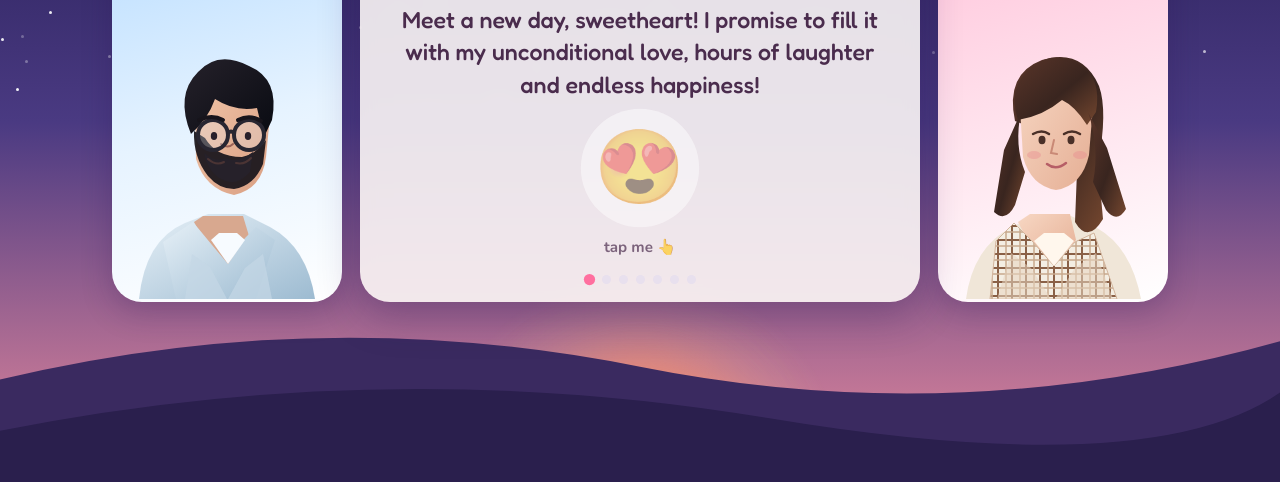
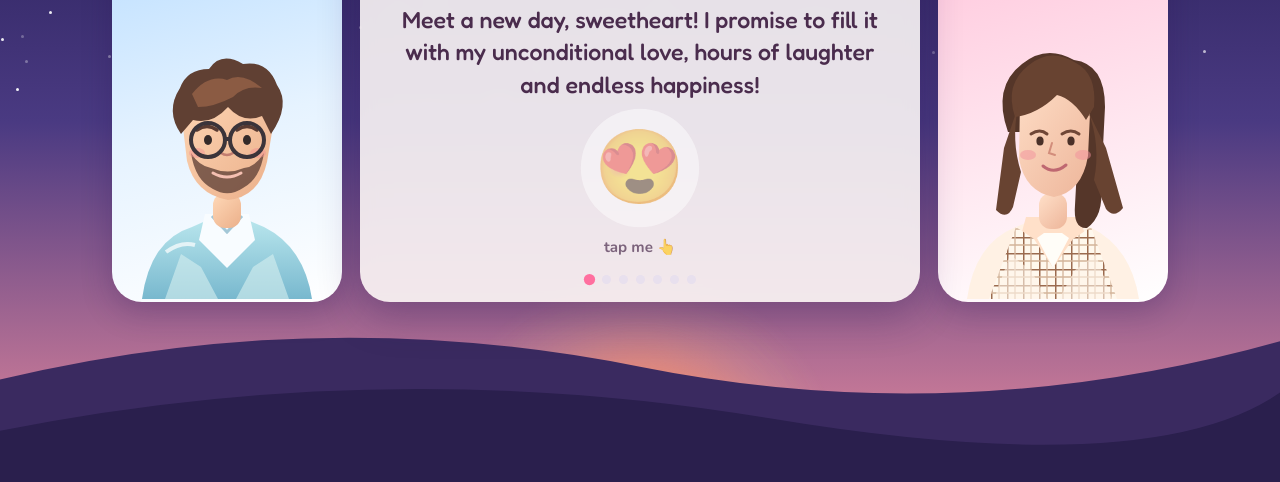
Before and after one commit to PouyaBasi/good-morning-myLove, a plain HTML site: page index.html in a window 1280 px wide. Shown: the part 318-800 px from the top of the page. Drawn offline with nearby package versions, Linux system fonts and the light colour scheme.

Commit message:
Replace avatars and update final message display

```diff
--- a/index.html
+++ b/index.html
@@ -85,8 +85,9 @@ textarea.shake,.shake{animation:shk .4s}
 .me.wrong{background:#9a8fb0;animation:shk .4s 2}
 .me.big{font-size:2.6rem;letter-spacing:4px;transform:rotate(-3deg)}
 .status{min-height:3em;font-size:1rem;opacity:.85}
-.final{text-align:left;font:500 1.04rem/1.6 'Fredoka',sans-serif;display:flex;flex-direction:column;gap:10px}
-.final p{margin:0;opacity:0;animation:pin 1s forwards}
+.final-message{width:100%;max-height:62vh;overflow-y:auto;text-align:center;font:500 1.02rem/1.7 'Nunito','Segoe UI',sans-serif;color:var(--plum);white-space:normal;overflow-wrap:anywhere;padding:4px 8px}
+.final-message p{margin:0;opacity:1;animation:none}
+@media(max-width:860px){.final-message{max-height:55vh;font-size:.96rem;line-height:1.6}}
 .fx{position:fixed;z-index:60;pointer-events:none;font-size:var(--s,22px);animation:up 1.6s ease-out forwards}
 @keyframes up{0%{opacity:0;transform:scale(.6)}15%{opacity:1}100%{opacity:0;transform:translate(var(--dx),-130px) scale(1.2) rotate(var(--r))}}
 @media(max-width:860px){.stage{grid-template-columns:1fr 1fr;grid-template-areas:"b g" "c c";gap:12px;padding-top:84px}.boy{grid-area:b;height:200px}.girl{grid-area:g;height:200px}.card{grid-area:c}.avatar{max-width:165px}h2{font-size:1.35rem}.love{font-size:1.25rem}}
@@ -102,54 +103,50 @@ textarea.shake,.shake{animation:shk .4s}
 <svg id="link" aria-hidden="true"><path id="lp"/></svg>
 
 <section class="side boy">
-<svg class="avatar" viewBox="0 0 220 270" role="img" aria-label="Illustrated man with round glasses, dark beard and a light blue shirt">
-  <defs>
-    <linearGradient id="boyShirt" x1="0" y1="0" x2="1" y2="1"><stop offset="0" stop-color="#e6f0f7"/><stop offset="1" stop-color="#9dbbd1"/></linearGradient>
-    <linearGradient id="boySkin" x1="0" y1="0" x2="1" y2="1"><stop stop-color="#f1c6a9"/><stop offset="1" stop-color="#d99e82"/></linearGradient>
-    <linearGradient id="boyHair" x1="0" y1="0" x2="1" y2="1"><stop stop-color="#25212a"/><stop offset="1" stop-color="#090b12"/></linearGradient>
-  </defs>
-  <path d="M22 270Q28 211 68 194L91 185H127L153 198Q190 218 198 270Z" fill="url(#boyShirt)"/>
-  <path d="M77 193L91 220L111 236L132 207L126 187H86Z" fill="#d8a88f"/>
-  <path d="M76 193L95 216L111 235L128 209L139 198L158 211L139 270H59L46 213Z" fill="url(#boyShirt)"/>
-  <path d="M94 211L111 235L128 211L120 204H102Z" fill="#f7fbff"/>
-  <path d="M78 78Q82 42 117 44Q151 47 153 87L149 128Q145 160 117 166Q88 160 79 130Z" fill="url(#boySkin)"/>
-  <path d="M74 105Q58 66 81 43Q101 21 132 37Q163 50 155 91L147 108L140 79Q118 83 98 70Q91 90 74 105Z" fill="url(#boyHair)"/>
-  <path d="M77 102Q76 128 91 147Q102 160 117 160Q137 157 146 135L149 111Q138 126 125 128Q99 128 88 109Z" fill="#17141b" opacity=".92"/>
-  <path d="M87 124Q99 134 109 129Q120 135 136 123L133 143Q119 159 104 150Q91 143 87 124Z" fill="#26212a"/>
-  <path d="M91 130Q99 137 107 133M119 134Q128 136 134 129" fill="none" stroke="#4b3434" stroke-width="2" stroke-linecap="round"/>
-  <path d="M104 115Q111 120 116 115" fill="none" stroke="#9a6257" stroke-width="2" stroke-linecap="round"/>
-  <g stroke="#282631" stroke-width="4" fill="rgba(230,245,255,.25)">
-    <circle cx="96" cy="106" r="15"/><circle cx="132" cy="106" r="15"/><path d="M111 104Q114 101 117 104" fill="none"/>
-  </g>
-  <g class="eyes" fill="#28202a"><ellipse cx="97" cy="107" rx="3.2" ry="4"/><ellipse cx="131" cy="107" rx="3.2" ry="4"/></g>
-  <path d="M82 91Q95 85 106 91M121 91Q133 85 144 92" stroke="#17141b" stroke-width="4" fill="none" stroke-linecap="round"/>
-  <path d="M68 270L75 225L93 238L110 270M155 270L146 225L128 239L111 270" fill="#c5d8e6" opacity=".7"/>
+<svg class="avatar" viewBox="0 0 220 270" role="img" aria-label="Cute original cartoon boy avatar">
+ <defs><linearGradient id="bshirt" x2="0" y2="1"><stop stop-color="#b9e6ed"/><stop offset="1" stop-color="#78b8ce"/></linearGradient><linearGradient id="bskin" x2="0.8" y2="1"><stop stop-color="#ffd9b8"/><stop offset="1" stop-color="#edb38e"/></linearGradient></defs>
+ <ellipse cx="110" cy="260" rx="76" ry="10" fill="#8fb7d2" opacity=".25"/>
+ <path d="M25 270Q33 211 75 198L93 190H128L147 198Q187 218 195 270Z" fill="url(#bshirt)"/>
+ <path d="M88 185H132L138 211L110 239L82 211Z" fill="#f8fcff"/><path d="M95 187L110 203L125 187" fill="none" stroke="#a3c7d7" stroke-width="3"/>
+ <rect x="96" y="164" width="28" height="35" rx="12" fill="url(#bskin)"/>
+ <path d="M65 90Q64 47 108 43Q153 43 157 91L150 133Q142 168 111 171Q78 165 70 132Z" fill="url(#bskin)"/>
+ <!-- fluffy, swoopy chestnut hair -->
+ <path d="M64 105Q48 82 63 59Q70 40 92 40Q104 22 126 35Q151 31 160 56Q174 76 154 105L145 87Q126 95 111 78Q95 96 76 91Z" fill="#604033"/>
+ <path d="M75 65Q91 45 110 51Q125 42 145 59Q127 56 116 68Q97 78 81 78Z" fill="#8b5b43"/>
+ <!-- soft little beard/stubble, not a solid block -->
+ <path d="M74 124Q78 151 96 160Q111 169 126 159Q143 150 147 124Q137 139 127 139Q111 146 94 139Q82 137 74 124Z" fill="#604238" opacity=".78"/>
+ <g fill="#342a29"><ellipse cx="91" cy="111" rx="4" ry="5"/><ellipse cx="130" cy="111" rx="4" ry="5"/></g>
+ <g fill="none" stroke="#5a3b32" stroke-width="3.5" stroke-linecap="round"><path d="M80 101Q90 94 100 101M120 101Q130 94 140 101"/></g>
+ <path d="M104 124Q110 128 116 124" fill="none" stroke="#c27d70" stroke-width="2.5" stroke-linecap="round"/>
+ <path d="M96 144Q110 152 124 144" fill="none" stroke="#f5c0b2" stroke-width="3" stroke-linecap="round"/>
+ <ellipse cx="80" cy="124" rx="8" ry="5" fill="#f18d91" opacity=".45"/><ellipse cx="141" cy="124" rx="8" ry="5" fill="#f18d91" opacity=".45"/>
+ <g fill="none" stroke="#3b343a" stroke-width="4"><circle cx="91" cy="111" r="17"/><circle cx="130" cy="111" r="17"/><path d="M108 110H113"/></g>
+ <path d="M48 270L64 225L84 238L101 270M172 270L156 225L136 238L119 270" fill="#d7f0f1" opacity=".6"/>
+ <path d="M49 223Q64 212 78 216" fill="none" stroke="#fff" stroke-width="4" opacity=".7"/>
 </svg></section>
 
 <section class="card"><div id="panel"></div><div id="dots"></div></section>
 
 <section class="side girl">
-<svg class="avatar" viewBox="0 0 220 270" role="img" aria-label="Illustrated woman with long brown hair and a brown-and-white checked outfit">
-  <defs>
-    <linearGradient id="girlSkin" x1="0" y1="0" x2="1" y2="1"><stop stop-color="#f7d7c3"/><stop offset="1" stop-color="#e5ae94"/></linearGradient>
-    <linearGradient id="girlHair" x1="0" y1="0" x2="1" y2="1"><stop stop-color="#5a3529"/><stop offset=".55" stop-color="#39251f"/><stop offset="1" stop-color="#75472f"/></linearGradient>
-    <pattern id="checks" width="14" height="14" patternUnits="userSpaceOnUse"><rect width="14" height="14" fill="#f4eee3"/><path d="M0 0H14V14" fill="none" stroke="#8a6046" stroke-width="4"/><path d="M7 0V14M0 7H14" stroke="#c8a98d" stroke-width="1.5"/></pattern>
-  </defs>
-  <path d="M23 270Q30 218 69 198L91 187H128L154 199Q188 218 198 270Z" fill="#f0e6d8"/>
-  <path d="M75 193L89 220L111 236L133 211L127 185H87Z" fill="url(#girlSkin)"/>
-  <path d="M71 194L90 213L111 237L132 213L151 204L174 270H47L53 212Z" fill="url(#checks)" stroke="#d2b59d" stroke-width="1"/>
-  <path d="M91 212L111 237L131 212L121 204H101Z" fill="#fff7ed"/>
-  <path d="M72 92Q62 45 99 31Q139 19 156 57Q165 82 155 135L160 190Q145 215 132 193L135 117Z" fill="url(#girlHair)"/>
-  <path d="M77 78Q77 43 108 40Q143 38 150 77L146 126Q139 157 113 161Q88 157 80 128Z" fill="url(#girlSkin)"/>
-  <path d="M75 91Q64 58 88 39Q111 19 137 36Q159 49 153 83L144 96Q132 77 119 71Q100 87 75 91Z" fill="url(#girlHair)"/>
-  <path d="M78 83Q71 116 82 143L72 176Q63 194 51 183L61 121Z" fill="url(#girlHair)"/>
-  <path d="M145 83Q157 119 150 153L163 181Q174 195 183 180L164 119Z" fill="url(#girlHair)"/>
-  <path d="M90 105Q99 100 106 105M121 105Q129 100 137 105" stroke="#4a3028" stroke-width="2.5" fill="none" stroke-linecap="round"/>
-  <g class="eyes" fill="#4a3028"><ellipse cx="99" cy="111" rx="3.5" ry="4.2"/><ellipse cx="128" cy="111" rx="3.5" ry="4.2"/></g>
-  <path d="M111 111L108 124L114 125" fill="none" stroke="#c98976" stroke-width="2" stroke-linecap="round"/>
-  <path d="M104 135Q113 142 123 134" fill="none" stroke="#b65e66" stroke-width="2.5" stroke-linecap="round"/>
-  <ellipse cx="91" cy="126" rx="7" ry="4" fill="#e9898e" opacity=".4"/><ellipse cx="137" cy="126" rx="7" ry="4" fill="#e9898e" opacity=".4"/>
-  <path d="M54 270L68 224L88 239L108 270M170 270L153 224L132 239L112 270" fill="#e7d6c2" opacity=".55"/>
+<svg class="avatar" viewBox="0 0 220 270" role="img" aria-label="Cute original cartoon girl avatar">
+ <defs><linearGradient id="gskin" x2="0.8" y2="1"><stop stop-color="#ffe0c9"/><stop offset="1" stop-color="#efb99e"/></linearGradient><pattern id="gcheck" width="16" height="16" patternUnits="userSpaceOnUse"><rect width="16" height="16" fill="#fff8ed"/><path d="M0 0H16M0 0V16" stroke="#9b6b4f" stroke-width="3"/><path d="M8 0V16M0 8H16" stroke="#d4b49a" stroke-width="1.3"/></pattern></defs>
+ <ellipse cx="110" cy="260" rx="76" ry="10" fill="#d9a4ba" opacity=".24"/>
+ <path d="M24 270Q32 214 73 198L92 190H128L149 199Q188 219 196 270Z" fill="#fff1e4"/>
+ <path d="M83 188H137L143 210L110 239L77 210Z" fill="#ffe0c9"/>
+ <path d="M73 198L91 210L110 239L130 210L148 198L174 270H46Z" fill="url(#gcheck)"/>
+ <path d="M94 209L110 239L126 209L119 204H101Z" fill="#fffdf8"/>
+ <rect x="96" y="164" width="28" height="36" rx="12" fill="url(#gskin)"/>
+ <!-- long flowing cocoa-brown hair -->
+ <path d="M65 103Q49 58 79 35Q103 15 131 31Q162 35 162 78L158 157Q161 187 144 199Q130 200 132 176L136 103Z" fill="#553629"/>
+ <path d="M77 73Q75 43 103 39Q135 33 148 63L145 127Q139 163 111 168Q82 163 76 130Z" fill="url(#gskin)"/>
+ <path d="M72 88Q61 55 86 36Q108 18 133 34Q154 45 151 78L143 91Q130 70 114 66Q95 85 72 88Z" fill="#684331"/>
+ <path d="M75 78Q68 112 78 143L70 178Q64 192 53 181L61 119Z" fill="#684331"/><path d="M145 82Q158 116 151 151L163 180Q171 190 180 179L163 119Z" fill="#684331"/>
+ <path d="M88 105Q97 99 104 105M119 105Q128 99 136 105" fill="none" stroke="#704737" stroke-width="3" stroke-linecap="round"/>
+ <g class="eyes" fill="#4a3028"><ellipse cx="97" cy="112" rx="3.6" ry="4.5"/><ellipse cx="128" cy="112" rx="3.6" ry="4.5"/></g>
+ <path d="M109 114L106 124L112 126" fill="none" stroke="#d28d7b" stroke-width="2" stroke-linecap="round"/>
+ <path d="M100 137Q111 146 123 136" fill="none" stroke="#bf6871" stroke-width="3" stroke-linecap="round"/>
+ <ellipse cx="85" cy="126" rx="8" ry="5" fill="#f28f9b" opacity=".5"/><ellipse cx="140" cy="126" rx="8" ry="5" fill="#f28f9b" opacity=".5"/>
+ <path d="M51 270L67 226L88 241L104 270M169 270L153 226L132 241L116 270" fill="#fff5e9" opacity=".6"/>
 </svg></section>
 </main>
 
@@ -296,11 +293,12 @@ function plan(){
   });
 }
 
-const FINAL=['Ok my love. I wish you a great day.','I can’t wait to see you, to get lost in your eyes and forget about everything else in the world.','If only you knew how beautiful your eyes are… They’re the kind of beauty I could stare at forever and never get tired of.','And in the heart of our homeland’s capital, you are, without a doubt, the most beautiful sight my eyes could ever hope to behold.','I love you more than words could ever express, and if I could choose a thousand times, in a thousand different lives, my heart would find its way to you every single time❤️',"Goodbye for now. I’ll be thinking of you"];
+const FINAL_TEXT = "Ok my love. I wish you a great day. I can’t wait to see you, to get lost in your eyes and forget about everything else in the world. If only you knew how beautiful your eyes are… They’re the kind of beauty I could stare at forever and never get tired of. And in the heart of our homeland’s capital, you are, without a doubt, the most beautiful sight my eyes could ever hope to behold. I love you more than words could ever express, and if I could choose a thousand times, in a thousand different lives, my heart would find its way to you every single time❤️ Goodbye for now. I’ll be thinking of you";
 function final(){
-  panel.innerHTML='<div class="final">'+FINAL.map((t,i)=>`<p style="animation-delay:${i*1.4}s">${t}</p>`).join('')+'</div>';
+  panel.innerHTML = '<div class="final-message"><p></p></div>';
+  panel.querySelector('.final-message p').textContent = FINAL_TEXT;
   rate=2.5;
-  FINAL.forEach((_,i)=>setTimeout(()=>burst(innerWidth/2,innerHeight*.6,5),i*1400+500));
+  burst(innerWidth/2,innerHeight*.6,12);
   save('finishedAt',new Date().toISOString());
   if(CONFIG.FORM_ENDPOINT)fetch(CONFIG.FORM_ENDPOINT,{method:'POST',headers:{'Content-Type':'application/json',Accept:'application/json'},body:JSON.stringify(answers)}).catch(()=>{});
 }
```
